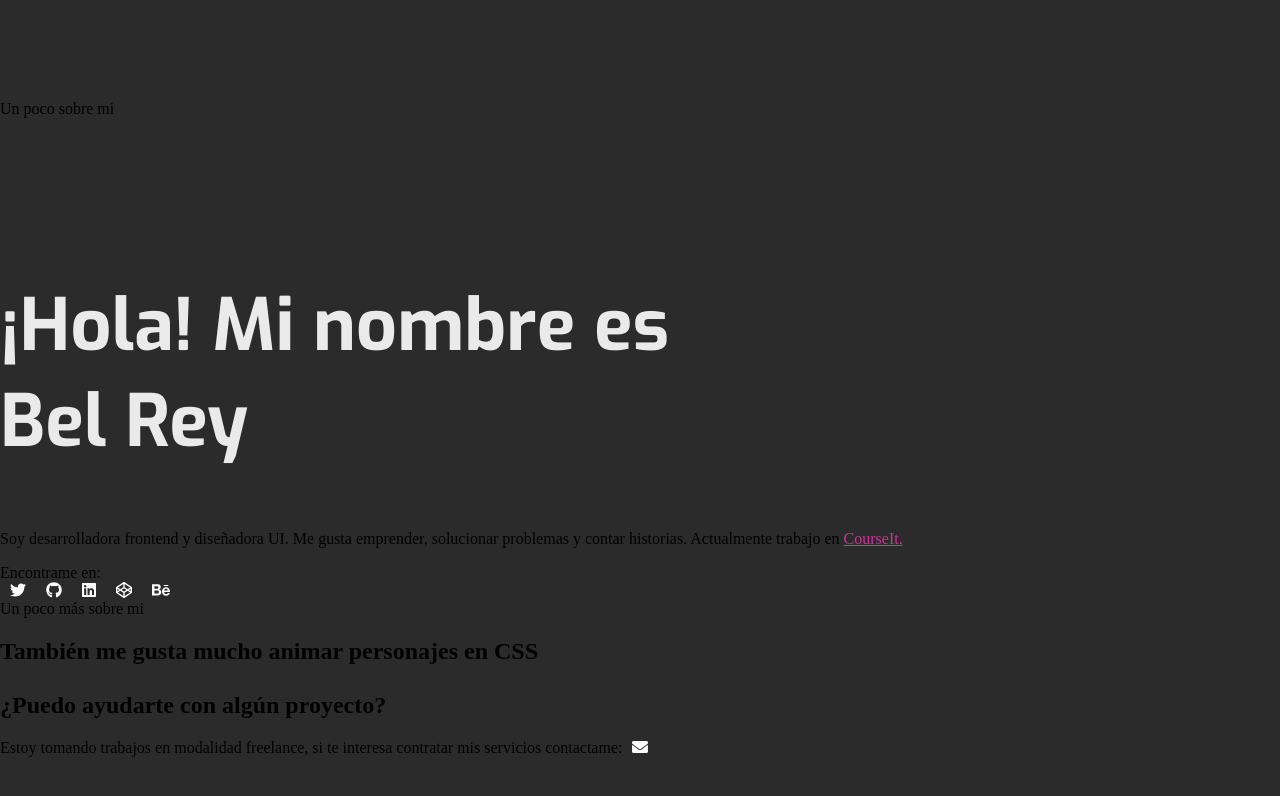
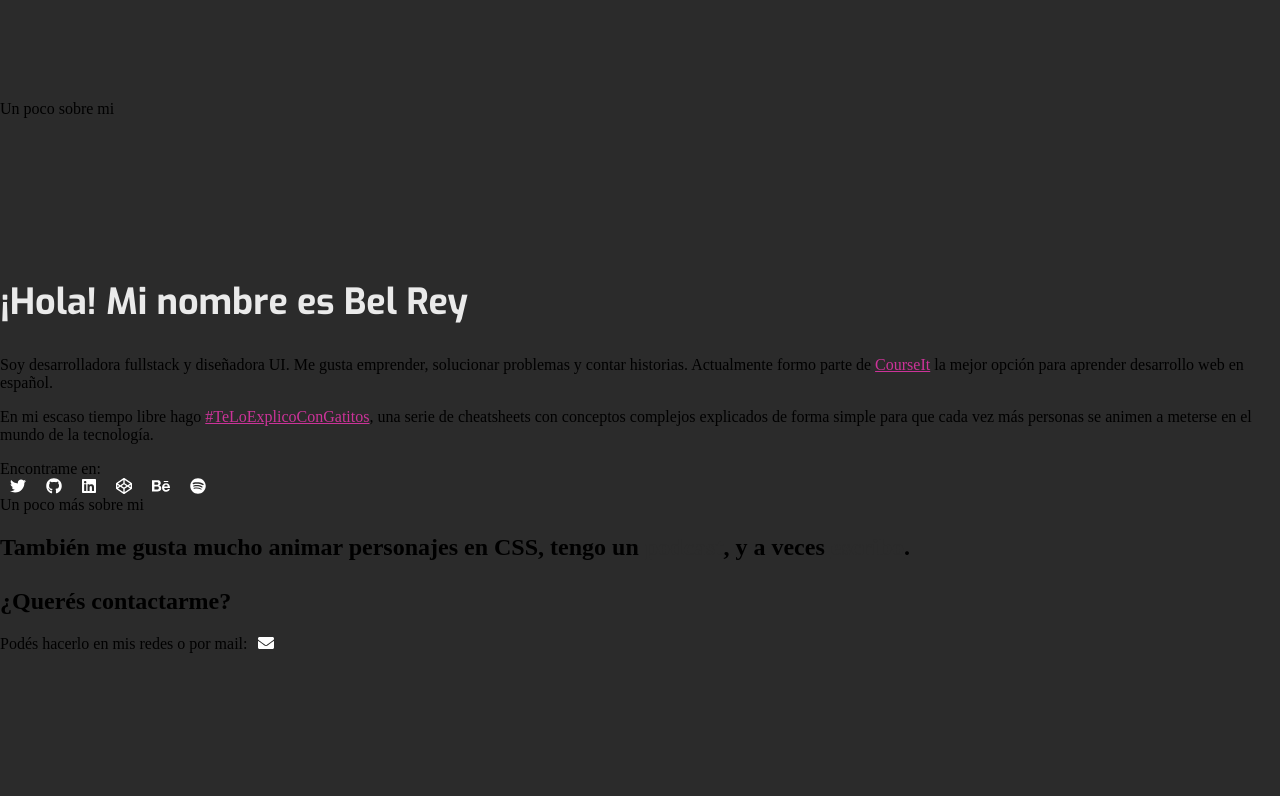
Before and after one commit to doomling/doomling-site, a Next.js app: page / in a window 1280 px wide. Shown: the top 796 px of the page. Built offline with nearby package versions, Linux system fonts and the light colour scheme.

Commit message:
new info

```diff
--- a/components/Section/style.scss
+++ b/components/Section/style.scss
@@ -4,7 +4,7 @@
   min-height: calc(100vh - 150px);
   padding: 0 50px;
   font-family: $primaryFont;
-  font-size: 24px;
+  font-size: 18px;
   color: #eaeaea;
   font-weight: 300;
   overflow: hidden;
@@ -20,6 +20,9 @@
 
 h1 {
   margin-top: 20vh;
+  a {
+    color: #2b2b2b;
+  }
 }
 .sectionContainerShiny {
   @extend .sectionContainer;
--- a/pages/index.js
+++ b/pages/index.js
@@ -23,11 +23,21 @@ class Index extends React.Component {
         <Section title="Un poco sobre mi">
           <h1>¡Hola! Mi nombre es Bel Rey</h1>
           <p>
-            Soy desarrolladora frontend y diseñadora UI. Me gusta emprender,
-            solucionar problemas y contar historias. Actualmente trabajo en{" "}
+            Soy desarrolladora fullstack y diseñadora UI. Me gusta emprender,
+            solucionar problemas y contar historias. Actualmente formo parte de{" "}
             <a href="https://www.courseit.com.ar" target="_blank">
-              CourseIt.
+              CourseIt
+            </a>{" "}
+            la mejor opción para aprender desarrollo web en español.
+          </p>
+          <p>
+            En mi escaso tiempo libre hago{" "}
+            <a href="https://teloexplicocongatitos.com/" target="_blank">
+              #TeLoExplicoConGatitos
             </a>
+            , una serie de cheatsheets con conceptos complejos explicados de
+            forma simple para que cada vez más personas se animen a meterse en
+            el mundo de la tecnología.
           </p>
           <div className={style.social}>
             <span>Encontrame en:</span>
@@ -47,30 +57,39 @@ class Index extends React.Component {
               <a href="https://www.behance.net/belrey" target="_blank">
                 <FontAwesomeIcon icon={fab.faBehance} />
               </a>
+              <a
+                href="https://open.spotify.com/show/40vVHnRwYqihg2raORQuxU"
+                target="_blank"
+              >
+                <FontAwesomeIcon icon={fab.faSpotify} />
+              </a>
             </div>
           </div>
         </Section>
-        {/* <Section title="Algunas cosas que escribí">
-          <div className={style.grid}>
-            {[1, 2, 3, 4].map((item, i) => {
-              return <CaseStudy title={item} key={i} />;
-            })}
-          </div>
-        </Section> */}
+
         <section className={style.spikes}></section>
         <Section shiny={true} title="Un poco más sobre mi">
           <div className={style.flex}>
             <div>
               <h2>
-                También me gusta mucho animar personajes en CSS{" "}
-                <i class="fas fa-long-arrow-alt-right"></i>
+                También me gusta mucho animar personajes en CSS, tengo un{" "}
+                <a
+                  href="https://open.spotify.com/show/40vVHnRwYqihg2raORQuxU"
+                  target="_blank"
+                >
+                  podcast
+                </a>
+                , y a veces{" "}
+                <a href="https://dev.to/iamdoomling/" target="_blank">
+                  escribo
+                </a>
+                .<i class="fas fa-long-arrow-alt-right"></i>
                 <br />
                 <br />
-                ¿Puedo ayudarte con algún proyecto?
+                ¿Querés contactarme?
               </h2>
               <p>
-                Estoy tomando trabajos en modalidad freelance, si te interesa
-                contratar mis servicios contactame:
+                Podés hacerlo en mis redes o por mail:
                 <a href="mailto: belenrey@gmail.com">
                   <FontAwesomeIcon icon={faEnvelope} />
                 </a>
--- a/pages/style.scss
+++ b/pages/style.scss
@@ -3,10 +3,16 @@
 // General
 
 h1 {
-  font-size: 72px;
+  font-size: 36px;
   color: #eaeaea;
   font-family: $primaryFont;
   width: 55%;
+}
+
+h2 {
+  a {
+    color: #2b2b2b;
+  }
 }
 
 // contact
```
